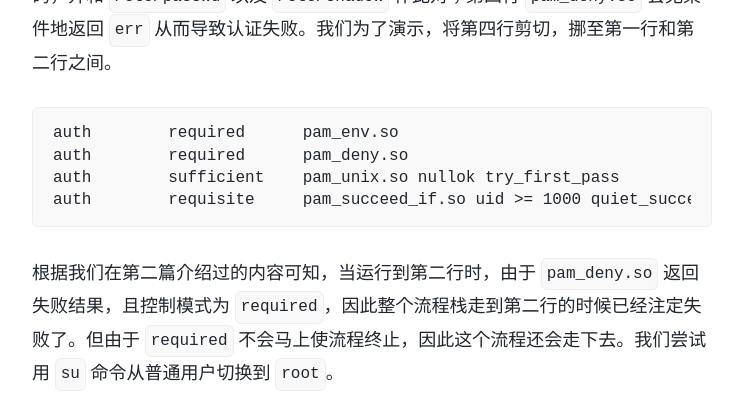
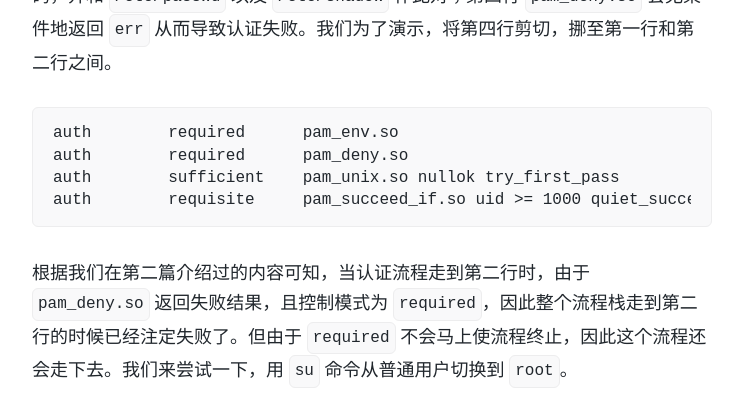
Before and after one commit to colinleefish/colinleefish.github.io, a Jekyll site: the page built from _posts/2016-04-03-pam-tutorial-3-examples.md, in a window 1280 px wide and 900 px high, scrolled down 2032 px, cut to the strip 0-414 px from the top of the window. Shown: the whole strip, without its empty margins (268-1011 px from the left). Built offline with Jekyll 4.4.1, drawn with Linux system fonts in a browser that asks for light colours; comment, search, counter and statistics services are not loaded.

Commit message:
A minor fix.

````diff
--- a/_posts/2016-04-03-pam-tutorial-3-examples.md
+++ b/_posts/2016-04-03-pam-tutorial-3-examples.md
@@ -53,7 +53,7 @@ auth        sufficient    pam_unix.so nullok try_first_pass
 auth        requisite     pam_succeed_if.so uid >= 1000 quiet_success
 ```
 
-根据我们在第二篇介绍过的内容可知，当运行到第二行时，由于 `pam_deny.so` 返回失败结果，且控制模式为 `required`，因此整个流程栈走到第二行的时候已经注定失败了。但由于 `required` 不会马上使流程终止，因此这个流程还会走下去。我们尝试用 `su` 命令从普通用户切换到 `root`。
+根据我们在第二篇介绍过的内容可知，当认证流程走到第二行时，由于 `pam_deny.so` 返回失败结果，且控制模式为 `required`，因此整个流程栈走到第二行的时候已经注定失败了。但由于 `required` 不会马上使流程终止，因此这个流程还会走下去。我们来尝试一下，用 `su` 命令从普通用户切换到 `root`。
 
 <script type="text/javascript" src="https://asciinema.org/a/c9pokom8w0vr13zaj3lpttkmu.js" id="asciicast-c9pokom8w0vr13zaj3lpttkmu" async></script>
 
````
